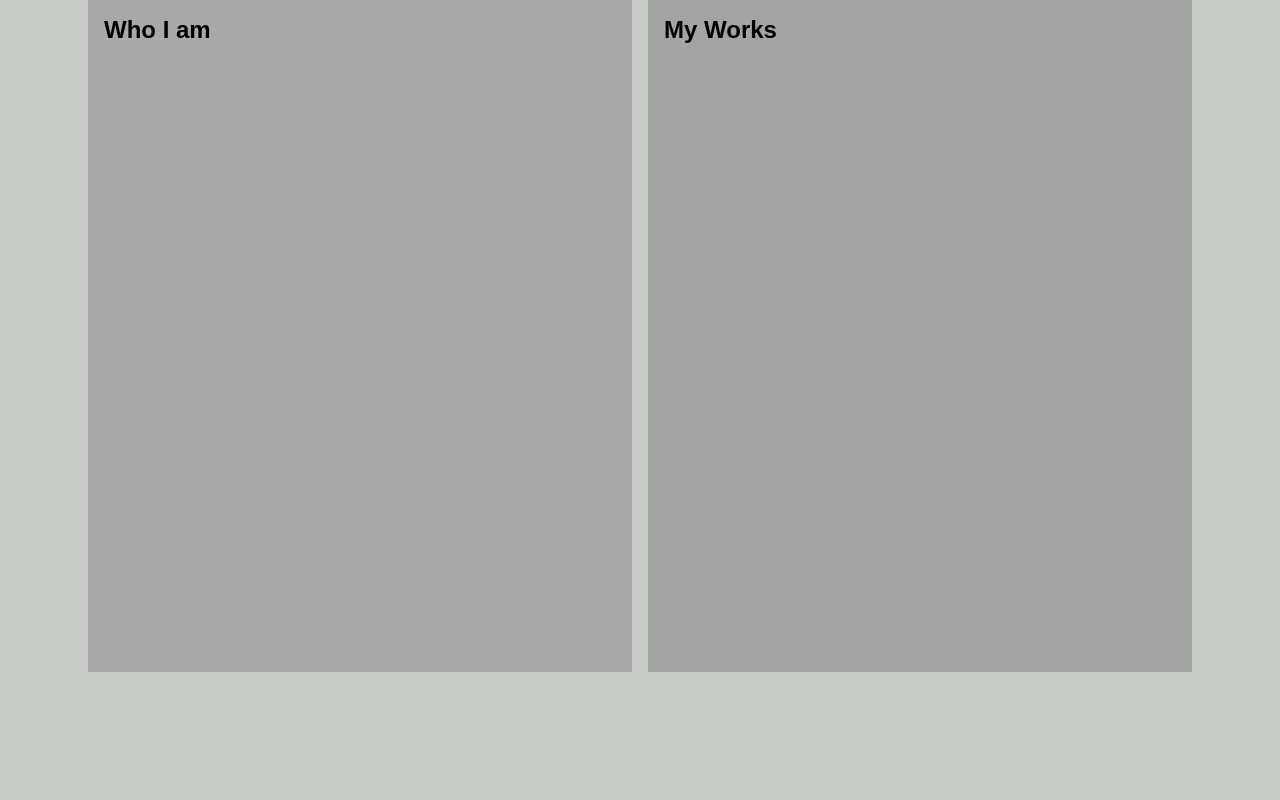
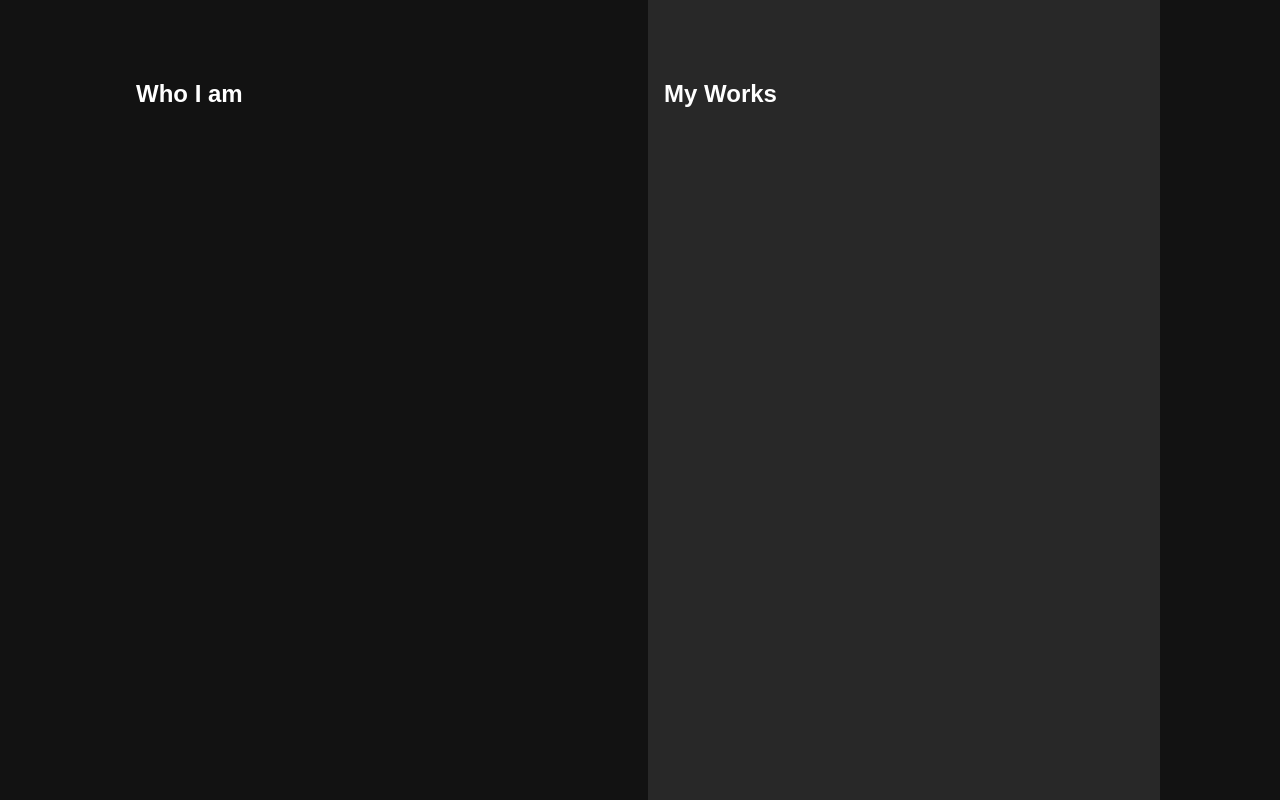
Before and after one commit to CalilDrissi/caldrissi, a React (Create React App) app: page / in a window 1280 px wide. Built offline with nearby package versions, Linux system fonts and the light colour scheme.

Commit message:
global styles added

```diff
--- a/public/index.html
+++ b/public/index.html
@@ -2,14 +2,12 @@
 <html lang="en">
   <head>
     <meta charset="utf-8" />
-    <link rel="icon" href="%PUBLIC_URL%/favicon.ico" />
     <meta name="viewport" content="width=device-width, initial-scale=1" />
     <meta name="theme-color" content="#000000" />
     <meta
       name="description"
       content="Web site created using create-react-app"
     />
-    <link rel="apple-touch-icon" href="%PUBLIC_URL%/logo192.png" />
     <!--
       manifest.json provides metadata used when your web app is installed on a
       user's mobile device or desktop. See https://developers.google.com/web/fundamentals/web-app-manifest/
@@ -24,7 +22,7 @@
       work correctly both with client-side routing and a non-root public URL.
       Learn how to configure a non-root public URL by running `npm run build`.
     -->
-    <title>React App</title>
+    <title>Calil Drissi</title>
   </head>
   <body>
     <noscript>You need to enable JavaScript to run this app.</noscript>
--- a/src/App.js
+++ b/src/App.js
@@ -1,41 +1,42 @@
-import styled from 'styled-components';
-import { createGlobalStyle } from 'styled-components';
+import styled from "styled-components";
+import { createGlobalStyle } from "styled-components";
 
 const GlobalStyle = createGlobalStyle`
     * {
       margin: 0;
       padding: 0;
+      box-sizing: border-box ;
     }
 
   body {
-    background: #3434;
+    background: #121212;
     font-family: sans-serif ;
+    color: #fff;
   }
-`
-
+`;
 
 const Container = styled.div`
   display: flex;
-      justify-content: center ;
+  justify-content: center;
   width: 100%;
-      height:100%;
+  height: 100%;
   gap: 1rem;
-`
+`;
 
 const SectionOne = styled.section`
   width: 40vw;
-      min-height: 80vh;
-      background: #5454;
+  min-height: 100vh;
   padding: 1rem;
-`
+  padding-top: 5rem;
+`;
 
 const SectionTwo = styled.section`
   width: 40vw;
-    min-height: 80vh;
-    background: #5555 ;
+  min-height: 100vh;
+  background: #5555;
   padding: 1rem;
-`
-
+  padding-top: 5rem;
+`;
 
 function App() {
   return (
```
Also changed, not shown: src/components/Rectangle.js (added), src/components/Square.js (added). Lines whose indentation alone changed are shown as unchanged.
